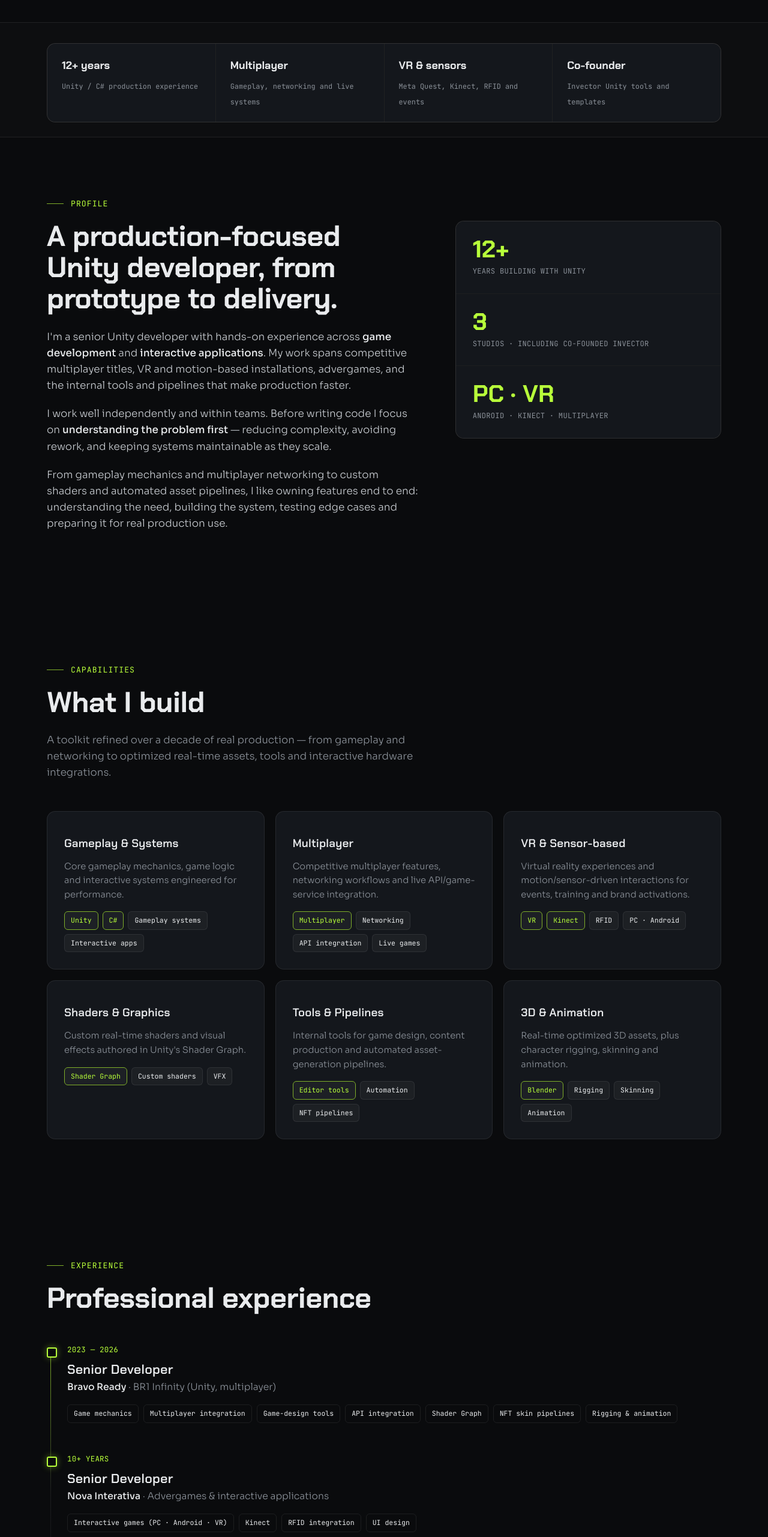
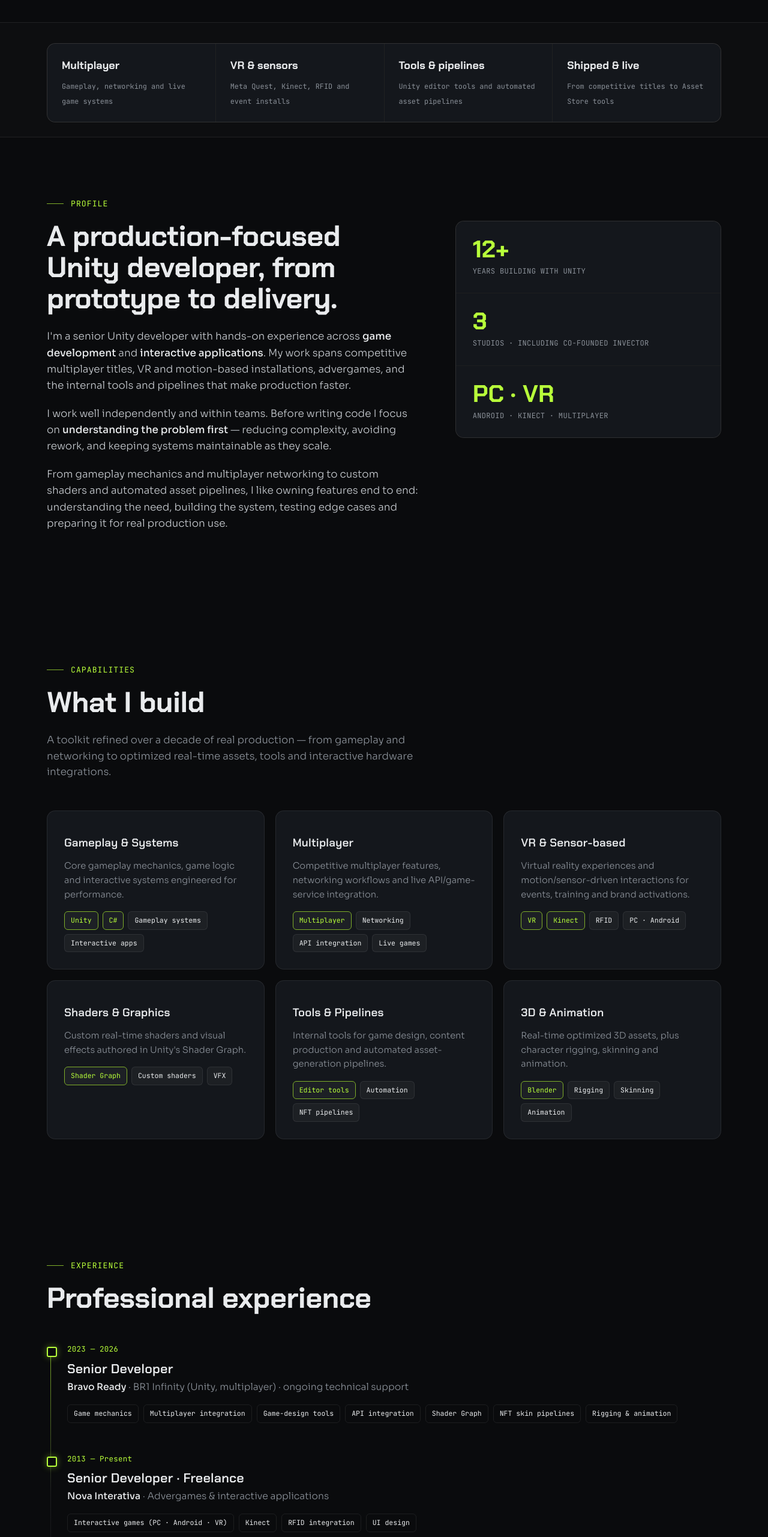
Before and after one commit to jorg3n3gr3iros/jorg3n3gr3iros.github.io, a plain HTML site: page index.html in a window 1280 px wide. Shown: the part 1158-3720 px from the top of the page at 60% size. Drawn offline with Linux system fonts and the light colour scheme.

Commit message:
Add files via upload

```diff
--- a/index.html
+++ b/index.html
@@ -9,6 +9,12 @@
   <meta property="og:title" content="Jorge Negreiros — Senior Unity Developer">
   <meta property="og:description" content="Games, VR, multiplayer systems, interactive installations and Unity tooling built with Unity and C#.">
   <meta property="og:type" content="website">
+  <meta property="og:url" content="https://jorg3n3gr3iros.github.io/">
+  <meta property="og:image" content="https://jorg3n3gr3iros.github.io/assets/header-invector.jpg">
+  <meta name="twitter:card" content="summary_large_image">
+  <meta name="twitter:title" content="Jorge Negreiros — Senior Unity Developer">
+  <meta name="twitter:description" content="Games, VR, multiplayer systems, interactive installations and Unity tooling.">
+  <meta name="twitter:image" content="https://jorg3n3gr3iros.github.io/assets/header-invector.jpg">
   <link rel="preconnect" href="https://fonts.googleapis.com">
   <link rel="preconnect" href="https://fonts.gstatic.com" crossorigin>
   <link
@@ -1411,20 +1417,20 @@
     <div class="wrap">
       <div class="highlight-grid reveal">
         <div class="highlight">
-          <b>12+ years</b>
-          <span>Unity / C# production experience</span>
-        </div>
-        <div class="highlight">
           <b>Multiplayer</b>
-          <span>Gameplay, networking and live systems</span>
+          <span>Gameplay, networking and live game systems</span>
         </div>
         <div class="highlight">
           <b>VR &amp; sensors</b>
-          <span>Meta Quest, Kinect, RFID and events</span>
+          <span>Meta Quest, Kinect, RFID and event installs</span>
         </div>
         <div class="highlight">
-          <b>Co-founder</b>
-          <span>Invector Unity tools and templates</span>
+          <b>Tools &amp; pipelines</b>
+          <span>Unity editor tools and automated asset pipelines</span>
+        </div>
+        <div class="highlight">
+          <b>Shipped &amp; live</b>
+          <span>From competitive titles to Asset Store tools</span>
         </div>
       </div>
     </div>
@@ -1535,7 +1541,7 @@
         <div class="tl-item reveal">
           <div class="tl-period">2023 — 2026</div>
           <div class="tl-role">Senior Developer</div>
-          <div class="tl-company"><b>Bravo Ready</b> · BR1 Infinity (Unity, multiplayer)</div>
+          <div class="tl-company"><b>Bravo Ready</b> · BR1 Infinity (Unity, multiplayer) · ongoing technical support</div>
           <div class="tl-list tags">
             <span class="tag">Game mechanics</span><span class="tag">Multiplayer integration</span>
             <span class="tag">Game-design tools</span><span class="tag">API integration</span>
@@ -1544,8 +1550,8 @@
           </div>
         </div>
         <div class="tl-item reveal">
-          <div class="tl-period">10+ YEARS</div>
-          <div class="tl-role">Senior Developer</div>
+          <div class="tl-period">2013 — Present</div>
+          <div class="tl-role">Senior Developer · Freelance</div>
           <div class="tl-company"><b>Nova Interativa</b> · Advergames &amp; interactive applications</div>
           <div class="tl-list tags">
             <span class="tag">Interactive games (PC · Android · VR)</span><span class="tag">Kinect</span>
@@ -1553,7 +1559,7 @@
           </div>
         </div>
         <div class="tl-item reveal">
-          <div class="tl-period">10+ YEARS</div>
+          <div class="tl-period">2015 — Present</div>
           <div class="tl-role">Co-founder</div>
           <div class="tl-company"><b>Invector</b> · Reusable Unity tools &amp; templates</div>
           <div class="tl-list tags">
@@ -1801,10 +1807,12 @@
   <footer>
     <div class="foot-inner">
       <span>© 2026 Jorge Negreiros — Senior Unity Developer</span>
-      <span>Built with Unity-grade attention to detail.</span>
-      <span style="display:inline-flex;align-items:center;gap:7px;color:var(--accent)"><span
-          style="width:7px;height:7px;border-radius:50%;background:var(--accent);box-shadow:0 0 8px var(--accent)"></span>Portfolio
-        in progress · Last release June 2026</span>
+      <span style="display:inline-flex;align-items:center;gap:16px;flex-wrap:wrap;justify-content:flex-end">
+        <span>Built with Unity-grade attention to detail.</span>
+        <span style="display:inline-flex;align-items:center;gap:7px;color:var(--accent)"><span
+            style="width:7px;height:7px;border-radius:50%;background:var(--accent);box-shadow:0 0 8px var(--accent)"></span>Portfolio
+          in progress · Last release June 2026</span>
+      </span>
     </div>
   </footer>
 
```
Also changed, not shown: assets/header-invector.jpg, assets/nft-tool.jpg.
